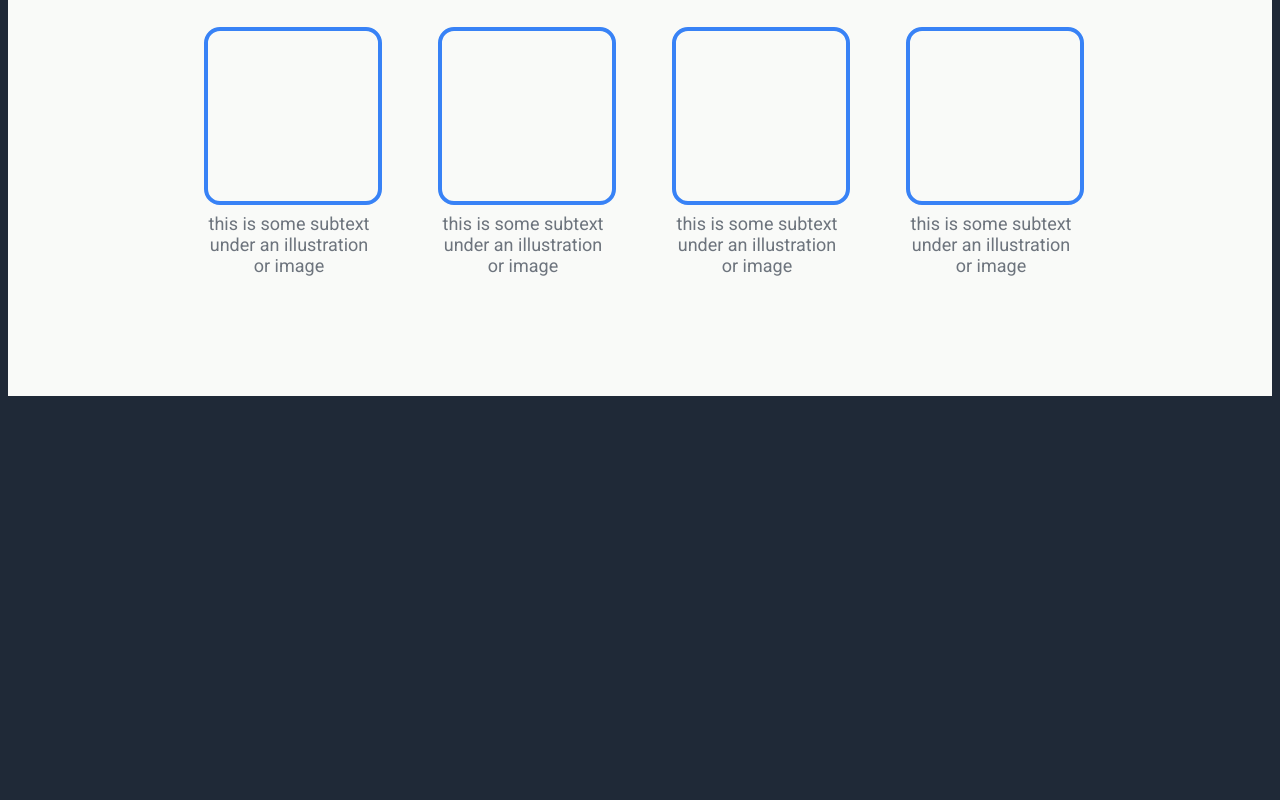
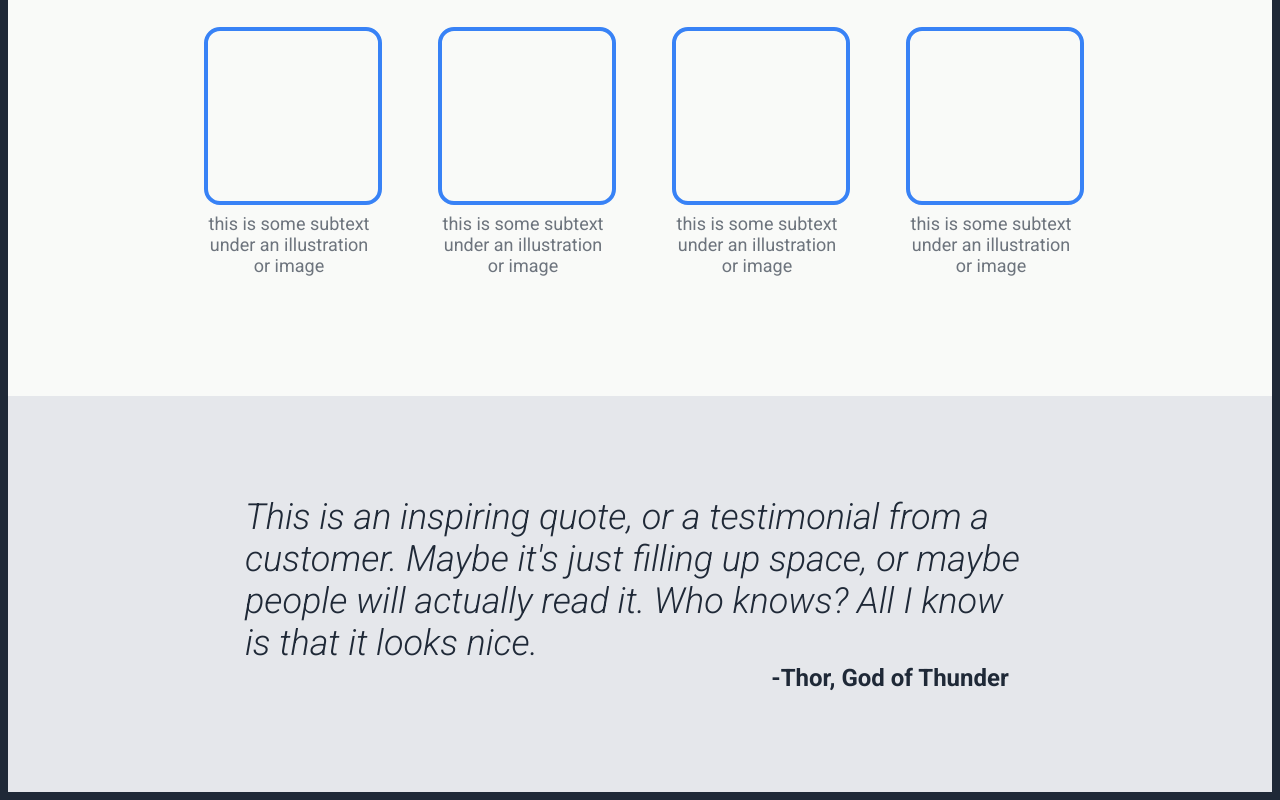
Before and after one commit to Grelgn/TOP-Landing-Page-2, a plain HTML site: page index.html in a window 1280 px wide. Shown: the part 733-1533 px from the top of the page. Before the commit the page ends 1137 px from the top, so only its background shows below. Drawn offline with Linux system fonts and the light colour scheme.

Commit message:
Quote done

```diff
--- a/index.html
+++ b/index.html
@@ -45,5 +45,13 @@
             </div>
         </div>
     </div>
+    <div class="quote">
+        <div class="quote-text">
+            This is an inspiring quote, or a testimonial from a customer. Maybe it's just filling up space, or maybe people will actually read it. Who knows? All I know is that it looks nice.
+        </div>
+        <div class="quoter">
+            -Thor, God of Thunder
+        </div>
+    </div>
 </body>
 </html>
--- a/style.css
+++ b/style.css
@@ -107,3 +107,26 @@ button {
     text-align: center;
     gap: 8px;
 }
+
+.quote {
+    background-color: #E5E7EB;
+    display: flex;
+    flex-direction: column;
+    padding: 100px;
+    justify-content: center;
+    align-items: center;
+    font-size: 36px;
+    font-style: italic;
+    color: #1F2937;
+}
+
+.quote-text {
+    width: 790px;
+}
+
+.quoter {
+    font-size: 24px;
+    font-weight: 600;
+    font-style: normal;
+    margin-left: 500px;
+}
```
